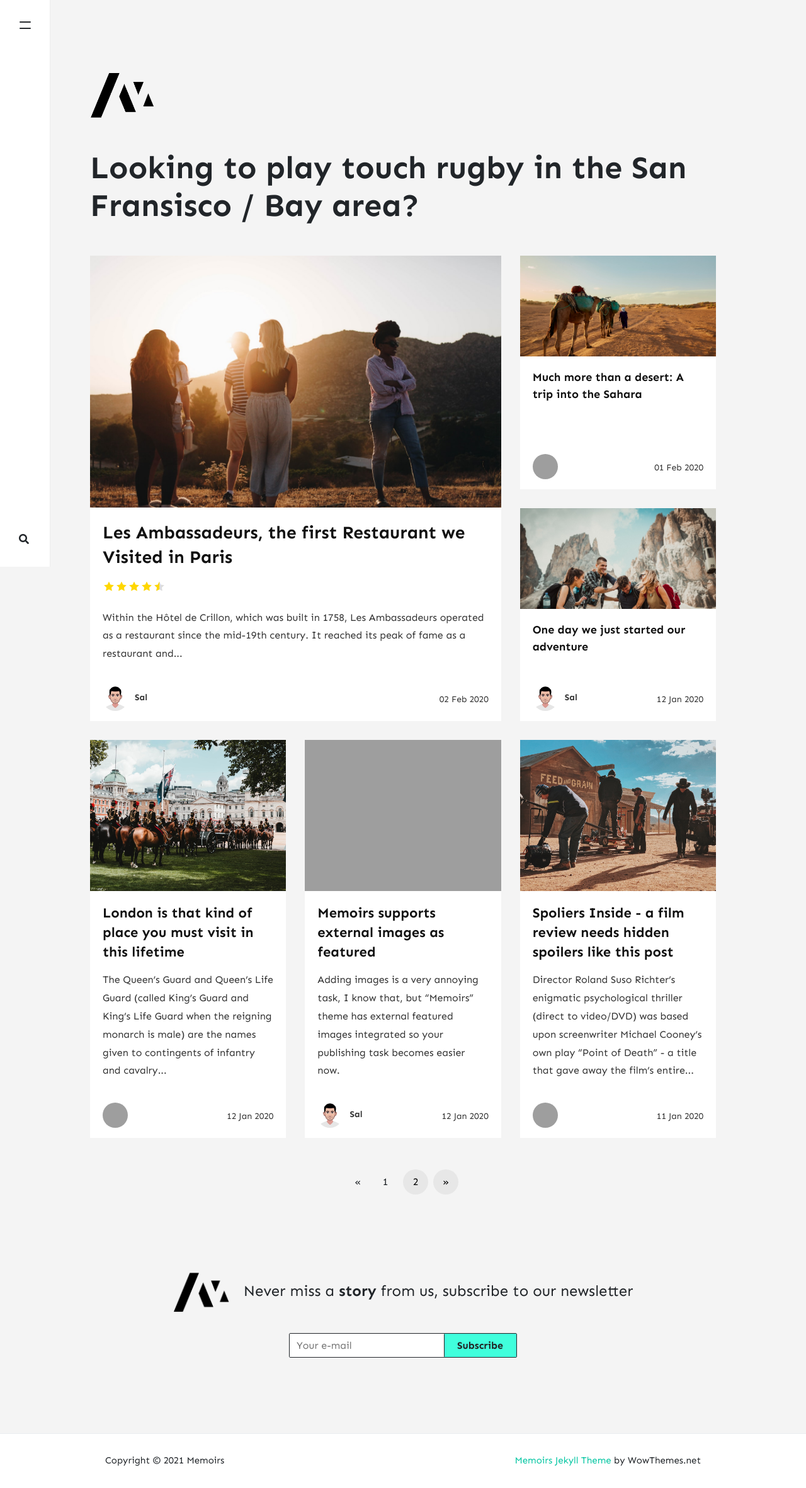
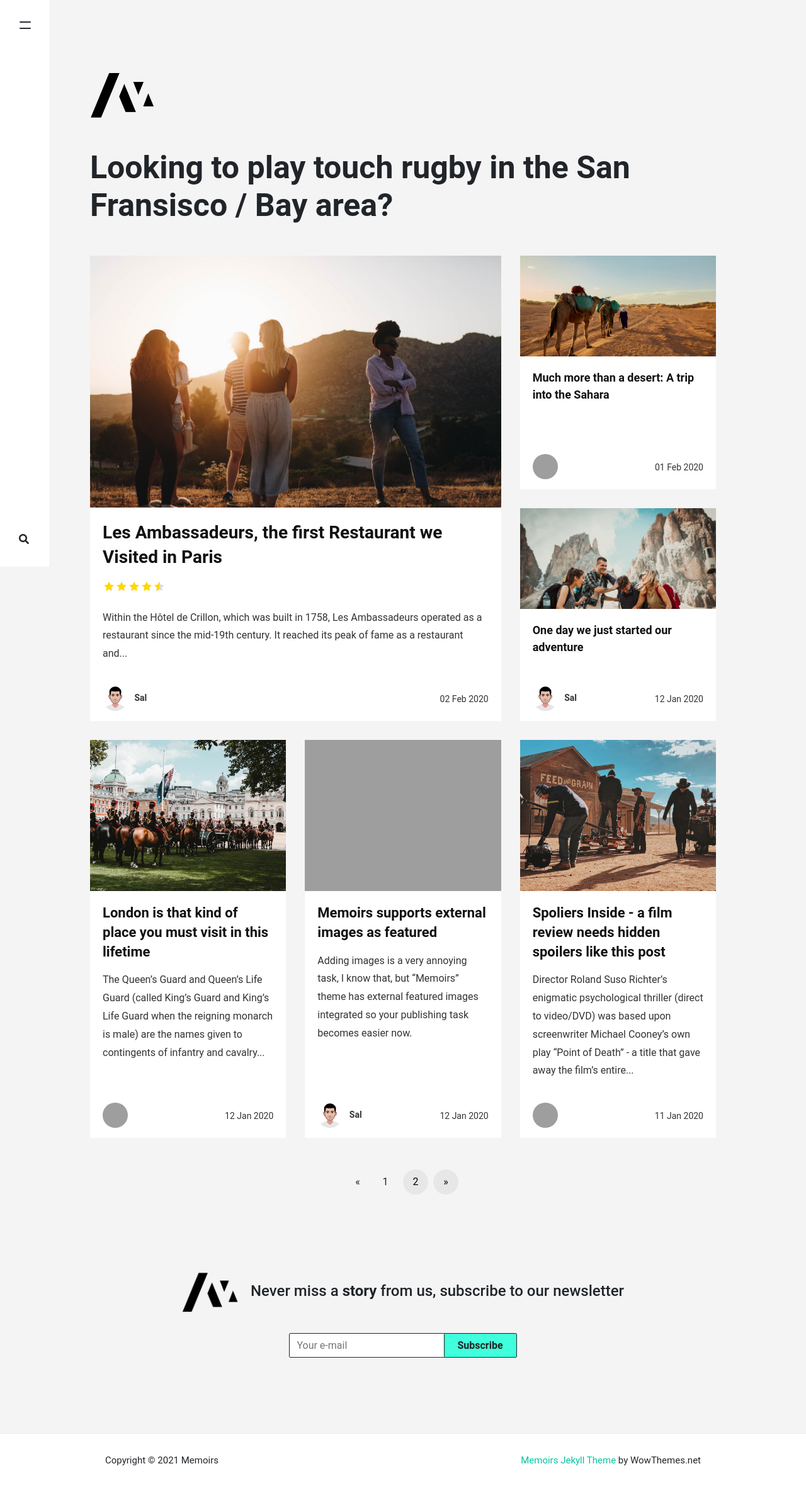
Before and after one commit to stackbit-projects/blue-triceratops-4f502, a Jekyll site: the page built from index.html, in a window 1280 px wide. Shown: the whole page at 63% size. Built offline with Jekyll 4.4.1, drawn with Linux system fonts in a browser that asks for light colours; nearby versions of some CDN libraries; the list of posts is cut into pages by our own code; comment, search, counter and statistics services are not loaded; grey boxes are pictures that could not be loaded.

Commit message:
theme.scss: changed

```diff
--- a/assets/css/theme.scss
+++ b/assets/css/theme.scss
@@ -18,7 +18,7 @@ $enable-rounded: false;
 
 // general
 body, input, button, select, optgroup, textarea {
-    font-family:Sen;
+    font-family:Roboto,Sen;
 }
 body {
     line-height:1.7;
```
